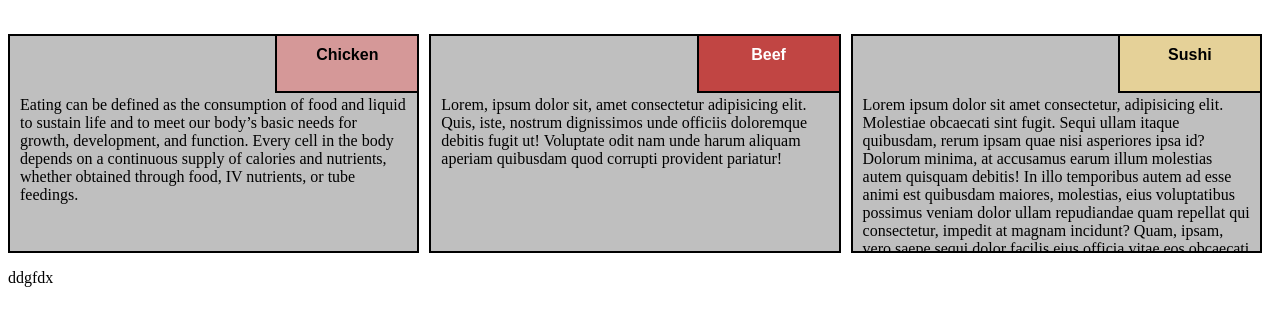
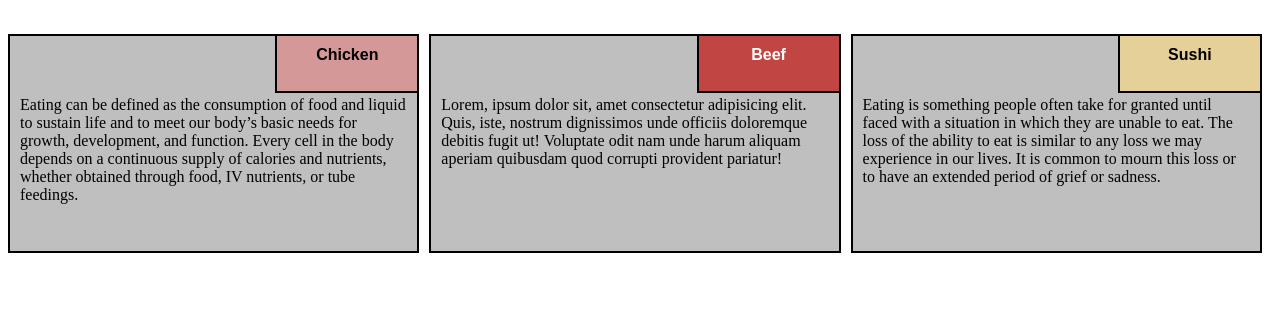
Before and after one commit to erisashala/assignment, a plain HTML site: page index.html in a window 1280 px wide. Shown: the part 48-374 px from the top of the page. Drawn offline with Linux system fonts and the light colour scheme.

Commit message:
Update index.html

```diff
--- a/index.html
+++ b/index.html
@@ -13,7 +13,7 @@
   <div class="col-lg-4 col-md-6 col-sm-12" id="container">
     <p>Eating can be defined as the consumption of food and liquid to sustain life and to meet our body’s basic needs for growth, development, and function. Every cell in the body depends on a continuous supply of calories and nutrients, whether obtained through food, IV nutrients, or tube feedings.</p>
   	<p id="p1">Chicken</p>
-	  ddgfdx
+
 
   	</div>
 
@@ -25,7 +25,7 @@
 
   </div>
 
-  <div class="col-lg-4 col-md-12 col-sm-12" id="container"><p>Lorem ipsum dolor sit amet consectetur, adipisicing elit. Molestiae obcaecati sint fugit. Sequi ullam itaque quibusdam, rerum ipsam quae nisi asperiores ipsa id? Dolorum minima, at accusamus earum illum molestias autem quisquam debitis! In illo temporibus autem ad esse animi est quibusdam maiores, molestias, eius voluptatibus possimus veniam dolor ullam repudiandae quam repellat qui consectetur, impedit at magnam incidunt? Quam, ipsam, vero saepe sequi dolor facilis eius officia vitae eos obcaecati aperiam? Voluptatem et sequi quam. Beatae nisi vero, doloremque amet eligendi laudantium consectetur mollitia dolorum doloribus accusamus et maiores necessitatibus, culpa aliquid corporis aperiam! Excepturi aspernatur quas quod non!.</p>
+  <div class="col-lg-4 col-md-12 col-sm-12" id="container"><p>Eating is something people often take for granted until faced with a situation in which they are unable to eat. The loss of the ability to eat is similar to any loss we may experience in our lives. It is common to mourn this loss or to have an extended period of grief or sadness.</p>
 
   	<p  id="p3">Sushi</p>
 
```
